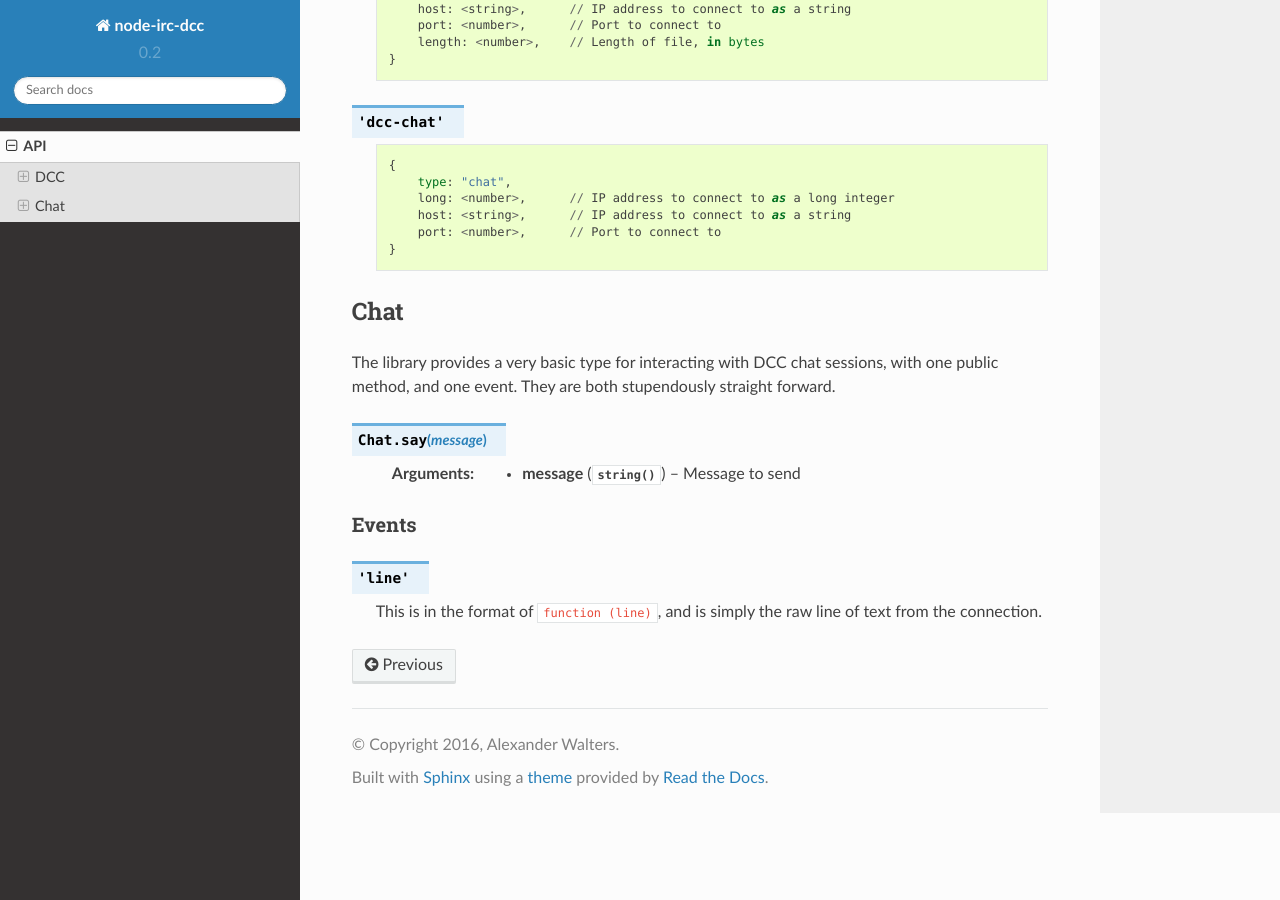
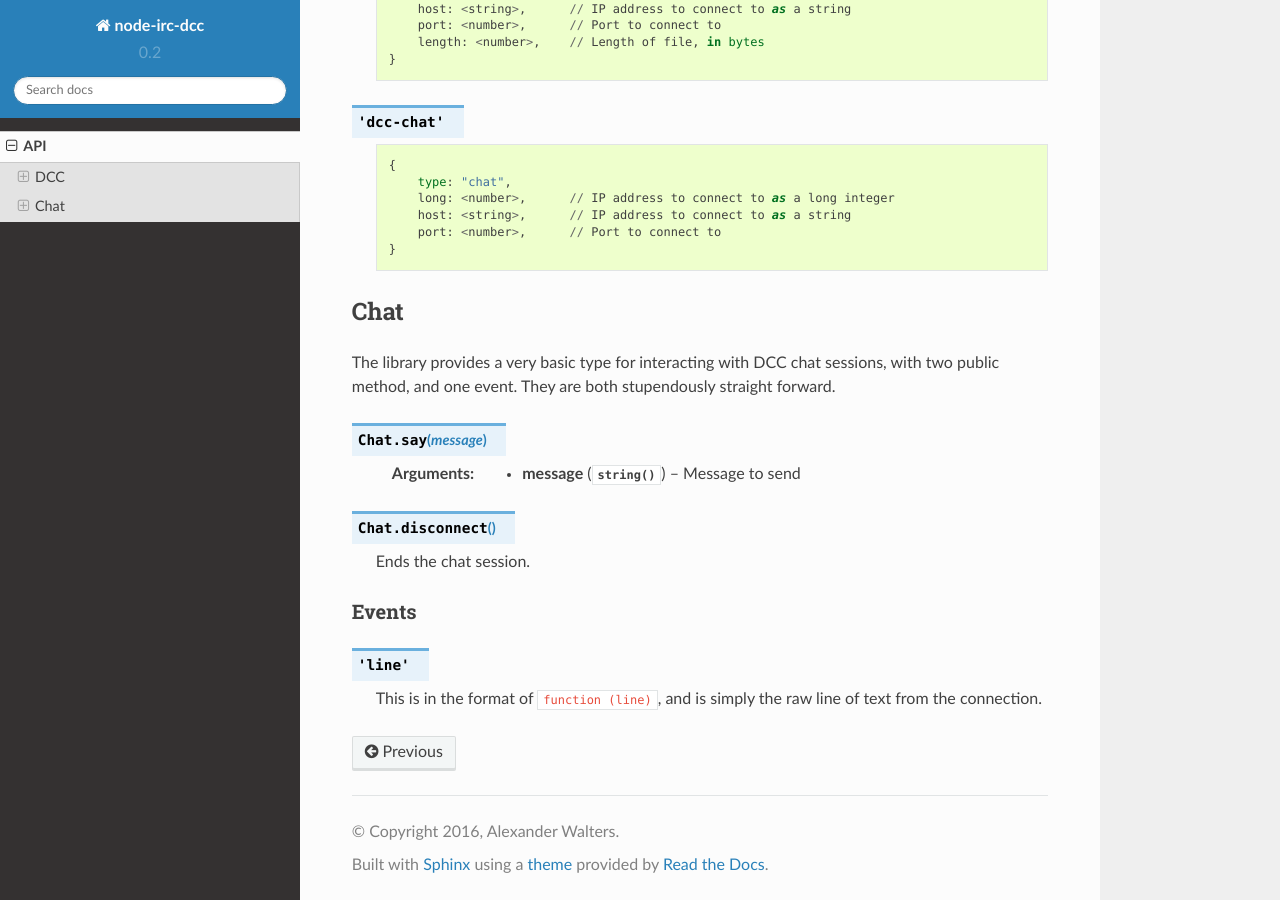
Before and after one commit to tritium21/node-irc-dcc, a Sphinx documentation site: the page built from docs/api.rst, in a window 1280 px wide and 900 px high, scrolled down 4171 px. Built offline with Sphinx 7.4.7 and the Read the Docs theme 2.0.0, drawn with Linux system fonts in a browser that asks for light colours.

Commit message:
Docs fix

```diff
--- a/docs/api.rst
+++ b/docs/api.rst
@@ -239,12 +239,16 @@ Chat
 ----
 
 The library provides a very basic type for interacting with DCC chat
-sessions, with one public method, and one event.  They are both stupendously
+sessions, with two public method, and one event.  They are both stupendously
 straight forward.
 
 .. js:function:: Chat.say(message)
 
     :param string message: Message to send
+
+.. js:function:: Chat.disconnect()
+
+    Ends the chat session.
 
 
 Events
```
